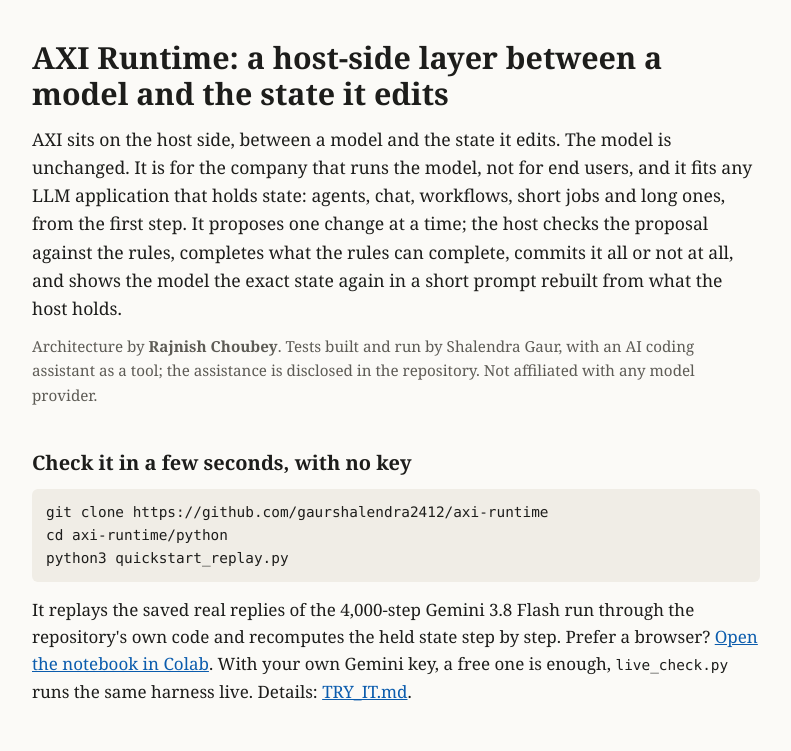
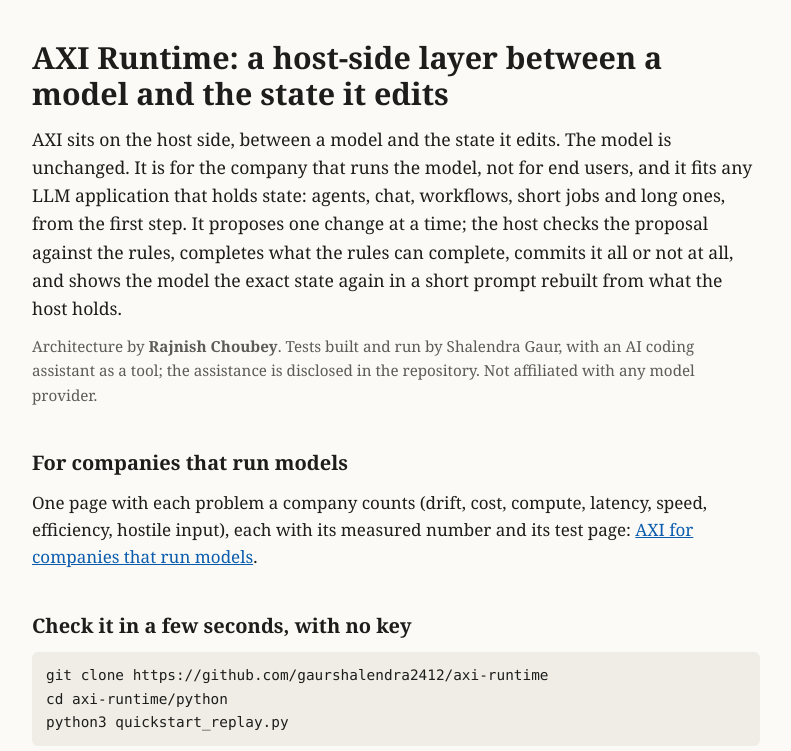
Before and after one commit to gaurshalendra2412/axi-runtime, a plain HTML site: page docs/index.html in a window 1280 px wide. Shown: the top 751 px of the page, without its empty margins (244-1035 px from the left). Drawn offline with Linux system fonts and the light colour scheme.

Commit message:
Add AXI_COMPANY_BRIEF: one page for companies that run models
Drift, cost, compute, latency, speed, efficiency and hostile input, each with
its measured number and its test page. Linked from the README, llms.txt and
the site. Architecture by Rajnish Choubey; tests by Shalendra Gaur.

Co-Authored-By: Claude Sonnet 5.5 <noreply@anthropic.com>
Claude-Session: https://claude.ai/code/session_012EPRUGCvc4XnqNLEULAPBr

```diff
--- a/docs/index.html
+++ b/docs/index.html
@@ -123,6 +123,9 @@ footer { margin-top: 48px; color: var(--muted); font-size: 0.9rem; border-top: 1
 <p class="lead">AXI sits on the host side, between a model and the state it edits. The model is unchanged. It is for the company that runs the model, not for end users, and it fits any LLM application that holds state: agents, chat, workflows, short jobs and long ones, from the first step. It proposes one change at a time; the host checks the proposal against the rules, completes what the rules can complete, commits it all or not at all, and shows the model the exact state again in a short prompt rebuilt from what the host holds.</p>
 <p class="credit">Architecture by <strong>Rajnish Choubey</strong>. Tests built and run by Shalendra Gaur, with an AI coding assistant as a tool; the assistance is disclosed in the repository. Not affiliated with any model provider.</p>
 
+<h2>For companies that run models</h2>
+<p>One page with each problem a company counts (drift, cost, compute, latency, speed, efficiency, hostile input), each with its measured number and its test page: <a href="https://github.com/gaurshalendra2412/axi-runtime/blob/main/docs/AXI_COMPANY_BRIEF.md">AXI for companies that run models</a>.</p>
+
 <h2>Check it in a few seconds, with no key</h2>
 <pre>git clone https://github.com/gaurshalendra2412/axi-runtime
 cd axi-runtime/python
```
Also changed, not shown: llms.txt, 2 other files.
